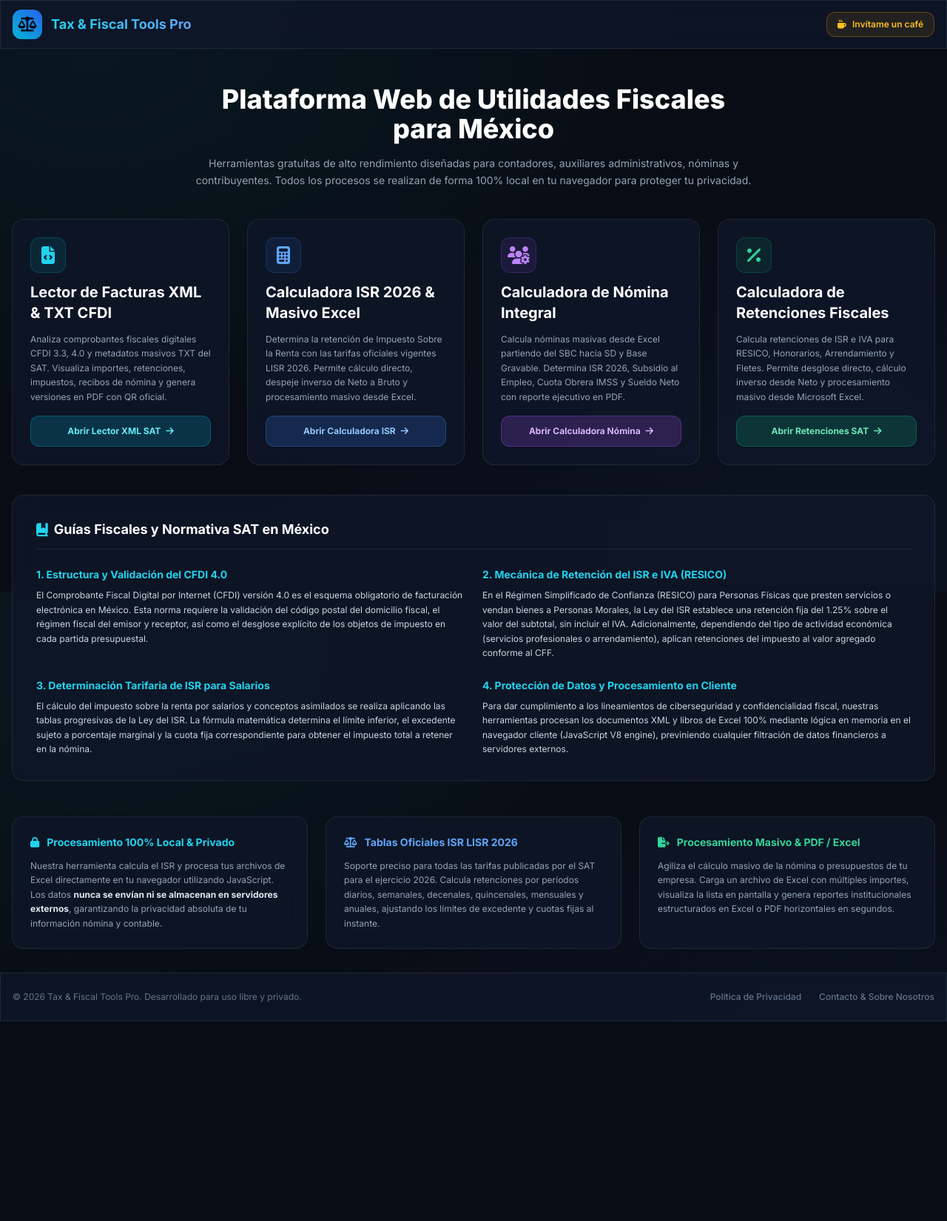
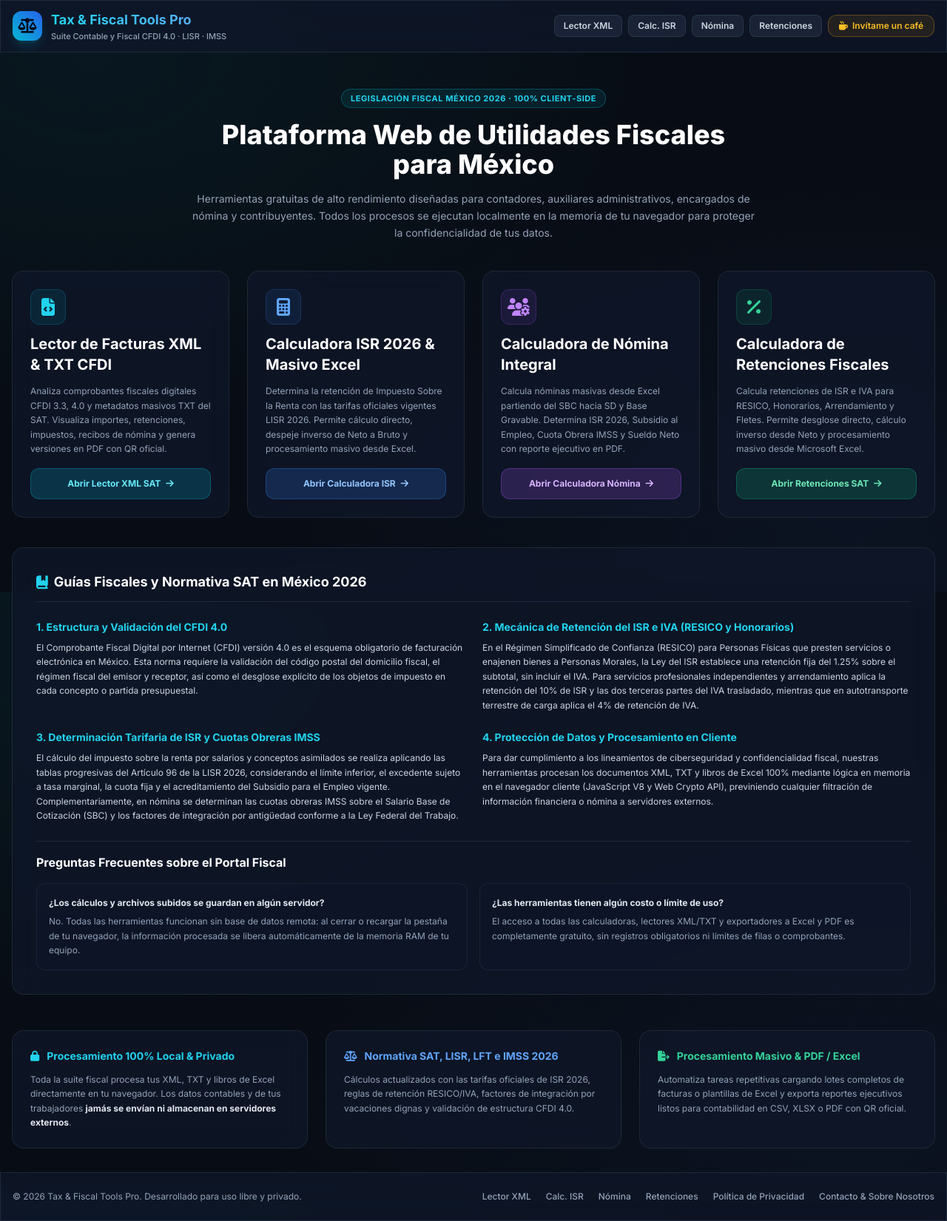
Before and after one commit to eduardorito/eduardorito.github.io, a plain HTML site: page index.html in a window 1280 px wide. Shown: the whole page at 74% size. Before the commit the page ends 1381 px from the top, so only its background shows below. Drawn offline with nearby package versions, Linux system fonts and the light colour scheme.

```diff
--- a/index.html
+++ b/index.html
@@ -3,8 +3,9 @@
 <head>
     <meta charset="UTF-8">
     <meta name="viewport" content="width=device-width, initial-scale=1.0">
-    <title>Suite de Herramientas Fiscales SAT & Contabilidad México</title>
-    <meta name="description" content="Portal gratuito de utilidades fiscales en México: Lector de comprobantes XML/TXT CFDI, Calculadora de ISR 2026, Calculadora de Nómina Integral y Retenciones ISR/IVA con procesamiento masivo en Excel.">
+    <title>Suite de Herramientas Fiscales SAT & Contabilidad México 2026</title>
+    <meta name="description" content="Portal gratuito de utilidades fiscales en México: Lector de comprobantes XML/TXT CFDI 4.0, Calculadora de ISR 2026, Calculadora de Nómina Integral y Retenciones ISR/IVA con procesamiento masivo en Excel.">
+    <link rel="canonical" href="https://eduardorito.github.io/">
 
     <!-- Tailwind CSS CDN -->
     <script src="https://cdn.tailwindcss.com"></script>
@@ -60,18 +61,37 @@
 
     <!-- Header / Navbar -->
     <header class="sticky top-0 z-30 glass-panel border-b border-slate-800">
-        <div class="max-w-7xl mx-auto px-4 h-16 flex items-center justify-between">
+        <div class="max-w-7xl mx-auto px-4 py-3 flex flex-wrap items-center justify-between gap-3">
             <div class="flex items-center space-x-3">
-                <div class="w-10 h-10 rounded-xl bg-gradient-to-tr from-cyan-500 to-blue-600 flex items-center justify-center text-slate-950 font-black text-xl">
+                <a href="https://eduardorito.github.io/" class="w-10 h-10 rounded-xl bg-gradient-to-tr from-cyan-500 to-blue-600 flex items-center justify-center text-slate-950 font-black text-xl shadow-lg shadow-cyan-500/20">
                     <i class="fa-solid fa-scale-balanced"></i>
+                </a>
+                <div>
+                    <h1 class="font-bold text-base sm:text-lg bg-clip-text text-transparent bg-gradient-to-r from-cyan-400 to-blue-400">
+                        Tax & Fiscal Tools Pro
+                    </h1>
+                    <p class="text-[11px] text-slate-400 font-medium hidden sm:block">Suite Contable y Fiscal CFDI 4.0 · LISR · IMSS</p>
                 </div>
-                <h1 class="font-bold text-lg bg-clip-text text-transparent bg-gradient-to-r from-cyan-400 to-blue-400">
-                    Tax & Fiscal Tools Pro
-                </h1>
             </div>
-            <a href="https://buymeacoffee.com/eduardorito" target="_blank" rel="noopener noreferrer" class="px-3.5 py-2 rounded-xl text-xs font-semibold bg-amber-500/10 text-amber-400 border border-amber-500/30 hover:bg-amber-500/20 transition-all flex items-center gap-2">
-                <i class="fa-solid fa-mug-hot"></i> <span>Invítame un café</span>
-            </a>
+
+            <!-- Navegación Principal -->
+            <nav aria-label="Navegación principal" class="flex flex-wrap items-center gap-2 text-xs font-semibold">
+                <a href="https://eduardorito.github.io/lector-xml-sat/" class="px-3 py-1.5 rounded-lg bg-slate-800/80 text-slate-300 hover:text-cyan-400 border border-slate-700/60 transition-all">
+                    Lector XML
+                </a>
+                <a href="https://eduardorito.github.io/calculadora-isr/" class="px-3 py-1.5 rounded-lg bg-slate-800/80 text-slate-300 hover:text-cyan-400 border border-slate-700/60 transition-all">
+                    Calc. ISR
+                </a>
+                <a href="https://eduardorito.github.io/calculado-nomina.html" class="px-3 py-1.5 rounded-lg bg-slate-800/80 text-slate-300 hover:text-cyan-400 border border-slate-700/60 transition-all">
+                    Nómina
+                </a>
+                <a href="https://eduardorito.github.io/retenciones-sat/" class="px-3 py-1.5 rounded-lg bg-slate-800/80 text-slate-300 hover:text-cyan-400 border border-slate-700/60 transition-all">
+                    Retenciones
+                </a>
+                <a href="https://buymeacoffee.com/eduardorito" target="_blank" rel="noopener noreferrer" class="px-3.5 py-1.5 rounded-xl bg-amber-500/10 text-amber-400 border border-amber-500/30 hover:bg-amber-500/20 transition-all flex items-center gap-1.5">
+                    <i class="fa-solid fa-mug-hot"></i> <span>Invítame un café</span>
+                </a>
+            </nav>
         </div>
     </header>
 
@@ -80,9 +100,12 @@
 
         <!-- Hero Title -->
         <section class="text-center space-y-4 max-w-3xl mx-auto pt-4">
+            <span class="inline-block px-3 py-1 rounded-full text-[11px] font-bold uppercase tracking-wider bg-cyan-500/10 text-cyan-400 border border-cyan-500/30">
+                Legislación Fiscal México 2026 · 100% Client-Side
+            </span>
             <h2 class="text-3xl sm:text-4xl font-extrabold text-white">Plataforma Web de Utilidades Fiscales para México</h2>
             <p class="text-slate-400 text-sm leading-relaxed">
-                Herramientas gratuitas de alto rendimiento diseñadas para contadores, auxiliares administrativos, nóminas y contribuyentes. Todos los procesos se realizan de forma 100% local en tu navegador para proteger tu privacidad.
+                Herramientas gratuitas de alto rendimiento diseñadas para contadores, auxiliares administrativos, encargados de nómina y contribuyentes. Todos los procesos se ejecutan localmente en la memoria de tu navegador para proteger la confidencialidad de tus datos.
             </p>
         </section>
 
@@ -131,7 +154,7 @@
                         Calcula nóminas masivas desde Excel partiendo del SBC hacia SD y Base Gravable. Determina ISR 2026, Subsidio al Empleo, Cuota Obrera IMSS y Sueldo Neto con reporte ejecutivo en PDF.
                     </p>
                 </div>
-                <a href="https://eduardorito.github.io/calculado-nomina.html/" class="w-full py-3 rounded-xl bg-purple-500/20 text-purple-300 font-bold text-xs text-center border border-purple-500/30 hover:bg-purple-500/30 transition-all block">
+                <a href="https://eduardorito.github.io/calculado-nomina.html" class="w-full py-3 rounded-xl bg-purple-500/20 text-purple-300 font-bold text-xs text-center border border-purple-500/30 hover:bg-purple-500/30 transition-all block">
                     Abrir Calculadora Nómina <i class="fa-solid fa-arrow-right ml-1"></i>
                 </a>
             </div>
@@ -153,42 +176,57 @@
             </div>
         </section>
 
-        <!-- Bloque de Texto Normativo para AdSense -->
-        <section class="glass-panel rounded-2xl p-6 sm:p-8 space-y-6 text-xs text-slate-300 leading-relaxed">
+        <!-- Bloque de Texto Normativo -->
+        <article class="glass-panel rounded-2xl p-6 sm:p-8 space-y-6 text-xs text-slate-300 leading-relaxed">
             <h3 class="text-lg font-bold text-white border-b border-slate-800 pb-3 flex items-center gap-2">
-                <i class="fa-solid fa-book-bookmark text-cyan-400"></i> Guías Fiscales y Normativa SAT en México
+                <i class="fa-solid fa-book-bookmark text-cyan-400"></i> Guías Fiscales y Normativa SAT en México 2026
             </h3>
 
             <div class="grid grid-cols-1 md:grid-cols-2 gap-6">
                 <div class="space-y-2">
                     <h4 class="font-bold text-cyan-400 text-sm">1. Estructura y Validación del CFDI 4.0</h4>
                     <p>
-                        El Comprobante Fiscal Digital por Internet (CFDI) versión 4.0 es el esquema obligatorio de facturación electrónica en México. Esta norma requiere la validación del código postal del domicilio fiscal, el régimen fiscal del emisor y receptor, así como el desglose explícito de los objetos de impuesto en cada partida presupuestal.
+                        El Comprobante Fiscal Digital por Internet (CFDI) versión 4.0 es el esquema obligatorio de facturación electrónica en México. Esta norma requiere la validación del código postal del domicilio fiscal, el régimen fiscal del emisor y receptor, así como el desglose explícito de los objetos de impuesto en cada concepto o partida presupuestal.
                     </p>
                 </div>
 
                 <div class="space-y-2">
-                    <h4 class="font-bold text-cyan-400 text-sm">2. Mecánica de Retención del ISR e IVA (RESICO)</h4>
+                    <h4 class="font-bold text-cyan-400 text-sm">2. Mecánica de Retención del ISR e IVA (RESICO y Honorarios)</h4>
                     <p>
-                        En el Régimen Simplificado de Confianza (RESICO) para Personas Físicas que presten servicios o vendan bienes a Personas Morales, la Ley del ISR establece una retención fija del 1.25% sobre el valor del subtotal, sin incluir el IVA. Adicionalmente, dependiendo del tipo de actividad económica (servicios profesionales o arrendamiento), aplican retenciones del impuesto al valor agregado conforme al CFF.
+                        En el Régimen Simplificado de Confianza (RESICO) para Personas Físicas que presten servicios o enajenen bienes a Personas Morales, la Ley del ISR establece una retención fija del 1.25% sobre el subtotal, sin incluir el IVA. Para servicios profesionales independientes y arrendamiento aplica la retención del 10% de ISR y las dos terceras partes del IVA trasladado, mientras que en autotransporte terrestre de carga aplica el 4% de retención de IVA.
                     </p>
                 </div>
 
                 <div class="space-y-2">
-                    <h4 class="font-bold text-cyan-400 text-sm">3. Determinación Tarifaria de ISR para Salarios</h4>
+                    <h4 class="font-bold text-cyan-400 text-sm">3. Determinación Tarifaria de ISR y Cuotas Obreras IMSS</h4>
                     <p>
-                        El cálculo del impuesto sobre la renta por salarios y conceptos asimilados se realiza aplicando las tablas progresivas de la Ley del ISR. La fórmula matemática determina el límite inferior, el excedente sujeto a porcentaje marginal y la cuota fija correspondiente para obtener el impuesto total a retener en la nómina.
+                        El cálculo del impuesto sobre la renta por salarios y conceptos asimilados se realiza aplicando las tablas progresivas del Artículo 96 de la LISR 2026, considerando el límite inferior, el excedente sujeto a tasa marginal, la cuota fija y el acreditamiento del Subsidio para el Empleo vigente. Complementariamente, en nómina se determinan las cuotas obreras IMSS sobre el Salario Base de Cotización (SBC) y los factores de integración por antigüedad conforme a la Ley Federal del Trabajo.
                     </p>
                 </div>
 
                 <div class="space-y-2">
                     <h4 class="font-bold text-cyan-400 text-sm">4. Protección de Datos y Procesamiento en Cliente</h4>
                     <p>
-                        Para dar cumplimiento a los lineamientos de ciberseguridad y confidencialidad fiscal, nuestras herramientas procesan los documentos XML y libros de Excel 100% mediante lógica en memoria en el navegador cliente (JavaScript V8 engine), previniendo cualquier filtración de datos financieros a servidores externos.
+                        Para dar cumplimiento a los lineamientos de ciberseguridad y confidencialidad fiscal, nuestras herramientas procesan los documentos XML, TXT y libros de Excel 100% mediante lógica en memoria en el navegador cliente (JavaScript V8 y Web Crypto API), previniendo cualquier filtración de información financiera o nómina a servidores externos.
                     </p>
                 </div>
             </div>
-        </section>
+
+            <!-- Preguntas Frecuentes de la Suite -->
+            <div class="pt-4 border-t border-slate-800 space-y-4">
+                <h4 class="text-white font-bold text-base">Preguntas Frecuentes sobre el Portal Fiscal</h4>
+                <div class="grid grid-cols-1 md:grid-cols-2 gap-4">
+                    <div class="bg-slate-900/50 p-4 rounded-xl border border-slate-800/80 space-y-1.5">
+                        <h5 class="font-bold text-slate-200">¿Los cálculos y archivos subidos se guardan en algún servidor?</h5>
+                        <p class="text-slate-400">No. Todas las herramientas funcionan sin base de datos remota: al cerrar o recargar la pestaña de tu navegador, la información procesada se libera automáticamente de la memoria RAM de tu equipo.</p>
+                    </div>
+                    <div class="bg-slate-900/50 p-4 rounded-xl border border-slate-800/80 space-y-1.5">
+                        <h5 class="font-bold text-slate-200">¿Las herramientas tienen algún costo o límite de uso?</h5>
+                        <p class="text-slate-400">El acceso a todas las calculadoras, lectores XML/TXT y exportadores a Excel y PDF es completamente gratuito, sin registros obligatorios ni límites de filas o comprobantes.</p>
+                    </div>
+                </div>
+            </div>
+        </article>
 
         <!-- SECCIÓN DE LAS 3 TARJETAS DE CARACTERÍSTICAS Y PRIVACIDAD -->
         <section class="grid grid-cols-1 md:grid-cols-3 gap-6 pt-2">
@@ -199,7 +237,7 @@
                     <h4>Procesamiento 100% Local & Privado</h4>
                 </div>
                 <p class="text-xs text-slate-400 leading-relaxed">
-                    Nuestra herramienta calcula el ISR y procesa tus archivos de Excel directamente en tu navegador utilizando JavaScript. Los datos <strong class="text-slate-200">nunca se envían ni se almacenan en servidores externos</strong>, garantizando la privacidad absoluta de tu información nómina y contable.
+                    Toda la suite fiscal procesa tus XML, TXT y libros de Excel directamente en tu navegador. Los datos contables y de tus trabajadores <strong class="text-slate-200">jamás se envían ni almacenan en servidores externos</strong>.
                 </p>
             </div>
 
@@ -207,10 +245,10 @@
             <div class="glass-panel rounded-2xl p-6 space-y-3">
                 <div class="flex items-center gap-2.5 text-blue-400 font-bold text-sm">
                     <i class="fa-solid fa-scale-balanced"></i>
-                    <h4>Tablas Oficiales ISR LISR 2026</h4>
+                    <h4>Normativa SAT, LISR, LFT e IMSS 2026</h4>
                 </div>
                 <p class="text-xs text-slate-400 leading-relaxed">
-                    Soporte preciso para todas las tarifas publicadas por el SAT para el ejercicio 2026. Calcula retenciones por períodos diarios, semanales, decenales, quincenales, mensuales y anuales, ajustando los límites de excedente y cuotas fijas al instante.
+                    Cálculos actualizados con las tarifas oficiales de ISR 2026, reglas de retención RESICO/IVA, factores de integración por vacaciones dignas y validación de estructura CFDI 4.0.
                 </p>
             </div>
 
@@ -221,7 +259,7 @@
                     <h4>Procesamiento Masivo & PDF / Excel</h4>
                 </div>
                 <p class="text-xs text-slate-400 leading-relaxed">
-                    Agiliza el cálculo masivo de la nómina o presupuestos de tu empresa. Carga un archivo de Excel con múltiples importes, visualiza la lista en pantalla y genera reportes institucionales estructurados en Excel o PDF horizontales en segundos.
+                    Automatiza tareas repetitivas cargando lotes completos de facturas o plantillas de Excel y exporta reportes ejecutivos listos para contabilidad en CSV, XLSX o PDF con QR oficial.
                 </p>
             </div>
         </section>
@@ -230,72 +268,18 @@
 
     <!-- Footer -->
     <footer class="glass-panel border-t border-slate-800 py-6">
-        <div class="max-w-7xl mx-auto px-4 flex flex-col sm:flex-row items-center justify-between gap-4 text-xs text-slate-500">
+        <div class="max-w-7xl mx-auto px-4 flex flex-col sm:flex-row items-center justify-between gap-4 text-xs text-slate-400">
             <p>© 2026 Tax & Fiscal Tools Pro. Desarrollado para uso libre y privado.</p>
-            <div class="flex items-center space-x-6 font-medium">
+            <div class="flex flex-wrap items-center justify-center gap-5 font-medium">
+                <a href="https://eduardorito.github.io/lector-xml-sat/" class="hover:text-cyan-400 transition-colors">Lector XML</a>
+                <a href="https://eduardorito.github.io/calculadora-isr/" class="hover:text-cyan-400 transition-colors">Calc. ISR</a>
+                <a href="https://eduardorito.github.io/calculado-nomina.html" class="hover:text-cyan-400 transition-colors">Nómina</a>
+                <a href="https://eduardorito.github.io/retenciones-sat/" class="hover:text-cyan-400 transition-colors">Retenciones</a>
                 <a href="https://eduardorito.github.io/privacidad.html" class="hover:text-cyan-400 transition-colors">Política de Privacidad</a>
                 <a href="https://eduardorito.github.io/contacto.html" class="hover:text-cyan-400 transition-colors">Contacto & Sobre Nosotros</a>
             </div>
         </div>
     </footer>
 
-    <!-- MODAL POLÍTICA DE PRIVACIDAD -->
-    <div id="privacyModal" class="fixed inset-0 z-50 bg-slate-950/80 backdrop-blur-md flex items-center justify-center p-4 hidden">
-        <div class="glass-panel rounded-2xl max-w-lg w-full p-6 sm:p-8 space-y-4 relative border border-slate-700 max-h-[85vh] overflow-y-auto">
-            <button onclick="toggleModal('privacyModal')" class="absolute top-4 right-4 text-slate-400 hover:text-white text-lg">
-                <i class="fa-solid fa-xmark"></i>
-            </button>
-            <h3 class="font-bold text-slate-100 text-lg border-b border-slate-800 pb-2">Política de Privacidad</h3>
-            <div class="space-y-3 text-xs text-slate-300 leading-relaxed">
-                <p>En Tax & Fiscal Tools nos tomamos muy en serio la privacidad de los usuarios. Esta política describe los términos bajo los cuales operan nuestras utilidades web.</p>
-                <h4 class="font-bold text-cyan-400">1. Procesamiento en Cliente</h4>
-                <p>Todos los documentos procesados (XML, TXT del SAT, libros de Microsoft Excel) son leídos y calculados exclusivamente de forma local dentro de la memoria RAM del navegador web del usuario. Ningún archivo o dato personal es subido, almacenado o transferido a servidores externos.</p>
-                <h4 class="font-bold text-cyan-400">2. Cookies y Publicidad de Terceros</h4>
-                <p>Este sitio web utiliza servicios de terceros como Google Analytics y Google AdSense. Google utiliza cookies para publicar anuncios basados en las visitas previas de los usuarios a este u otros sitios web. Los usuarios pueden inhabilitar la publicidad personalizada en la configuración de anuncios de Google.</p>
-            </div>
-            <div class="pt-2 text-right">
-                <button onclick="toggleModal('privacyModal')" class="px-5 py-2 rounded-xl bg-cyan-500/20 text-cyan-300 border border-cyan-500/30 text-xs font-bold">Cerrar</button>
-            </div>
-        </div>
-    </div>
-
-    <!-- MODAL SOBRE NOSOTROS -->
-    <div id="aboutModal" class="fixed inset-0 z-50 bg-slate-950/80 backdrop-blur-md flex items-center justify-center p-4 hidden">
-        <div class="glass-panel rounded-2xl max-w-lg w-full p-6 sm:p-8 space-y-6 relative border border-slate-700">
-            <button onclick="toggleModal('aboutModal')" class="absolute top-4 right-4 text-slate-400 hover:text-white text-lg">
-                <i class="fa-solid fa-xmark"></i>
-            </button>
-
-            <h3 class="font-bold text-slate-100 text-lg border-b border-slate-800 pb-3">Contacto & Sobre Nosotros</h3>
-
-            <div class="space-y-4 text-xs text-slate-300 leading-relaxed">
-                <div>
-                    <h4 class="font-bold text-slate-100 mb-1">Sobre el Proyecto</h4>
-                    <p>Plataforma de herramientas contables creada de forma independiente para apoyar a profesionales de la contabilidad y contribuyentes en México con soluciones gratuitas y privadas.</p>
-                </div>
-
-                <div>
-                    <h4 class="font-bold text-slate-100 mb-1">Contacto & Soporte</h4>
-                    <p class="mb-2">Para soporte, sugerencias o consultar el código fuente:</p>
-                    <ul class="space-y-1 font-mono text-cyan-400">
-                        <li>• Correo: <a href="mailto:eduardorito85@gmail.com" class="underline hover:text-cyan-300">eduardorito85@gmail.com</a></li>
-                        <li>• Repositorio en GitHub: <a href="https://github.com/eduardorito" target="_blank" rel="noopener noreferrer" class="underline hover:text-cyan-300">GitHub Repository</a></li>
-                    </ul>
-                </div>
-            </div>
-
-            <div class="pt-2 text-right">
-                <button onclick="toggleModal('aboutModal')" class="px-5 py-2 rounded-xl bg-cyan-500/20 text-cyan-300 border border-cyan-500/30 text-xs font-bold hover:bg-cyan-500/30 transition-all">
-                    Entendido
-                </button>
-            </div>
-        </div>
-    </div>
-
-    <script>
-        function toggleModal(id) {
-            document.getElementById(id).classList.toggle('hidden');
-        }
-    </script>
 </body>
 </html>
```
